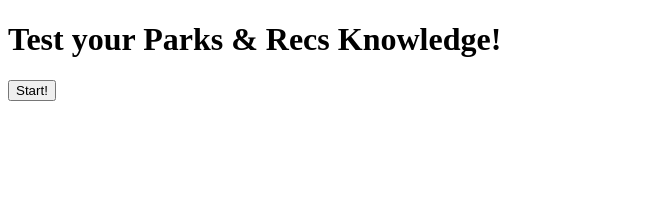
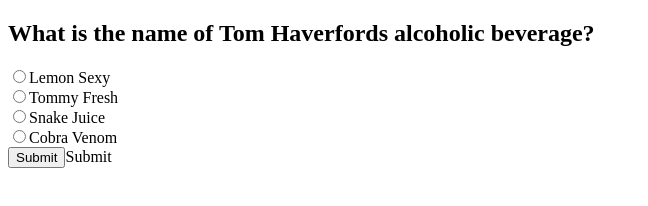
Before and after one commit to thinkful-c16/Elliot-Bronson-QuizApp, a plain HTML site: page index.html in a window 1280 px wide. Shown: the whole page, without its empty margins (0-648 px from the left). Drawn offline with nearby package versions, Linux system fonts and the light colour scheme.

Commit message:
moving from home page to first question

```diff
--- a/index.html
+++ b/index.html
@@ -13,11 +13,9 @@
     <div class="container">
         <h1>Test your Parks & Recs Knowledge!</h1>
 
-        <button class="start">Start!</button>
+        <button class="start">START</button>
     </div>
-    <div id="testing">
 
-    </div>
     </main>
 
     <script src="https://code.jquery.com/jquery-3.2.1.js" integrity="sha256-DZAnKJ/6XZ9si04Hgrsxu/8s717jcIzLy3oi35EouyE=" crossorigin="anonymous"></script>
--- a/index.js
+++ b/index.js
@@ -43,7 +43,7 @@ function generateAnswerList(answers) {
 
 }
 
-function generateNextQuestion() {
+function generateNextQuestion(currentIndex) {
   let possibleAnswers = QUESTIONS[STORE.questionIndex].answers.map(function(val, index){
     return `<div><input type="radio" name="answers" value="${val}" data-index-attr="${index}" /><span class="possible-answers">${val}</span></div>`;
   })
@@ -64,10 +64,21 @@ function generateNextQuestion() {
 
 //Rendering functions
 function renderQuestionText() {
-  $('.container');
+  $('.container').html(generateNextQuestion);
+
 }
 
 //Event handlers
+
+function handleStartSubmit() {
+  $('.start').on('click' , function(event) {
+    //console.log('it works');
+   let questionIndex = 0;
+   generateNextQuestion(questionIndex);
+
+  });
+}
+
 function handleAnswerSubmitted() {
   $('.user-controls').on('click', '.submit-answer', () => {
     // Retrive answer identifier of user-checked radio button
@@ -78,6 +89,7 @@ function handleAnswerSubmitted() {
 
 $(function(){
   handleAnswerSubmitted();
-
+  handleStartSubmit();
+  renderQuestionText();
   //$("#testing").html(generateNextQuestion());
 });
```
